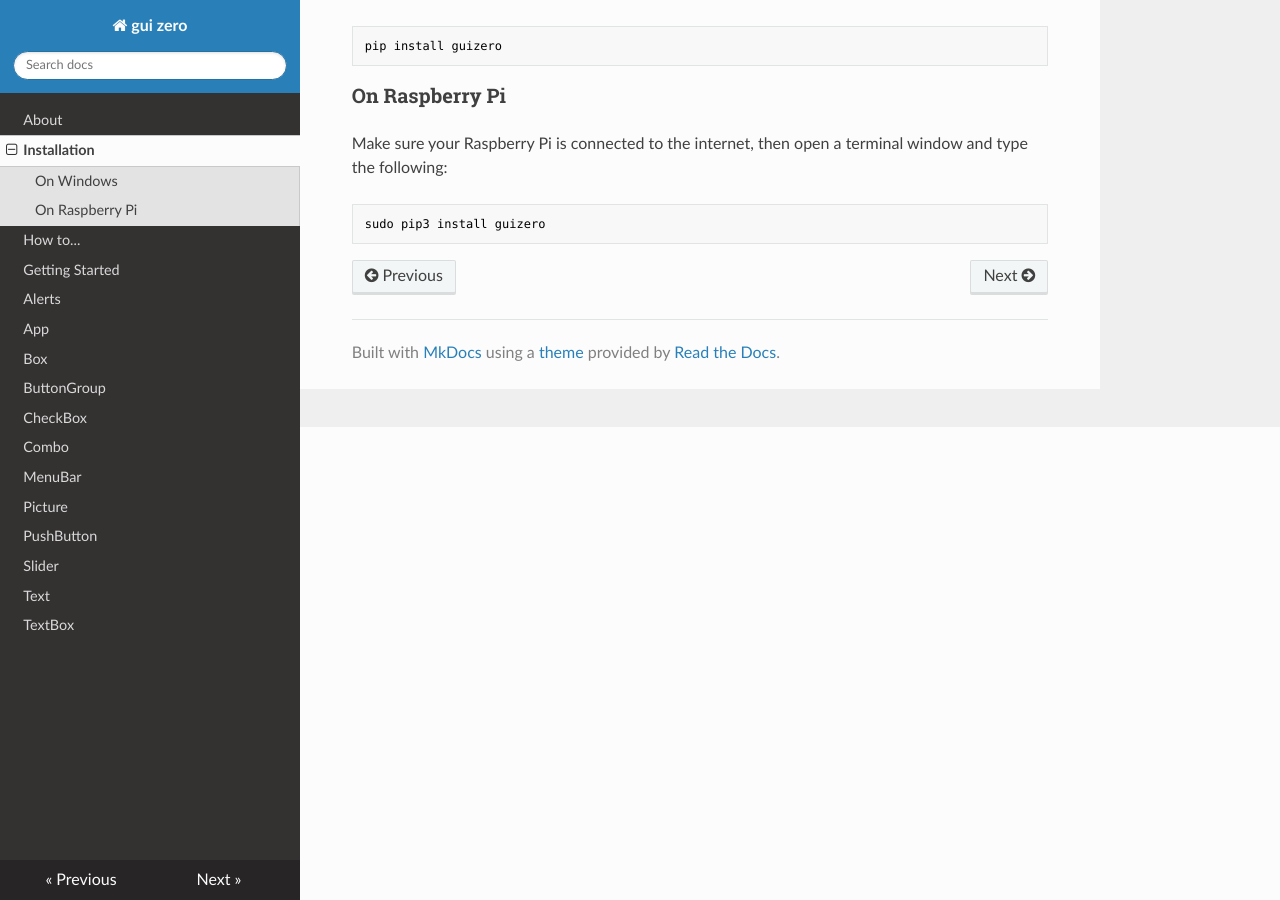
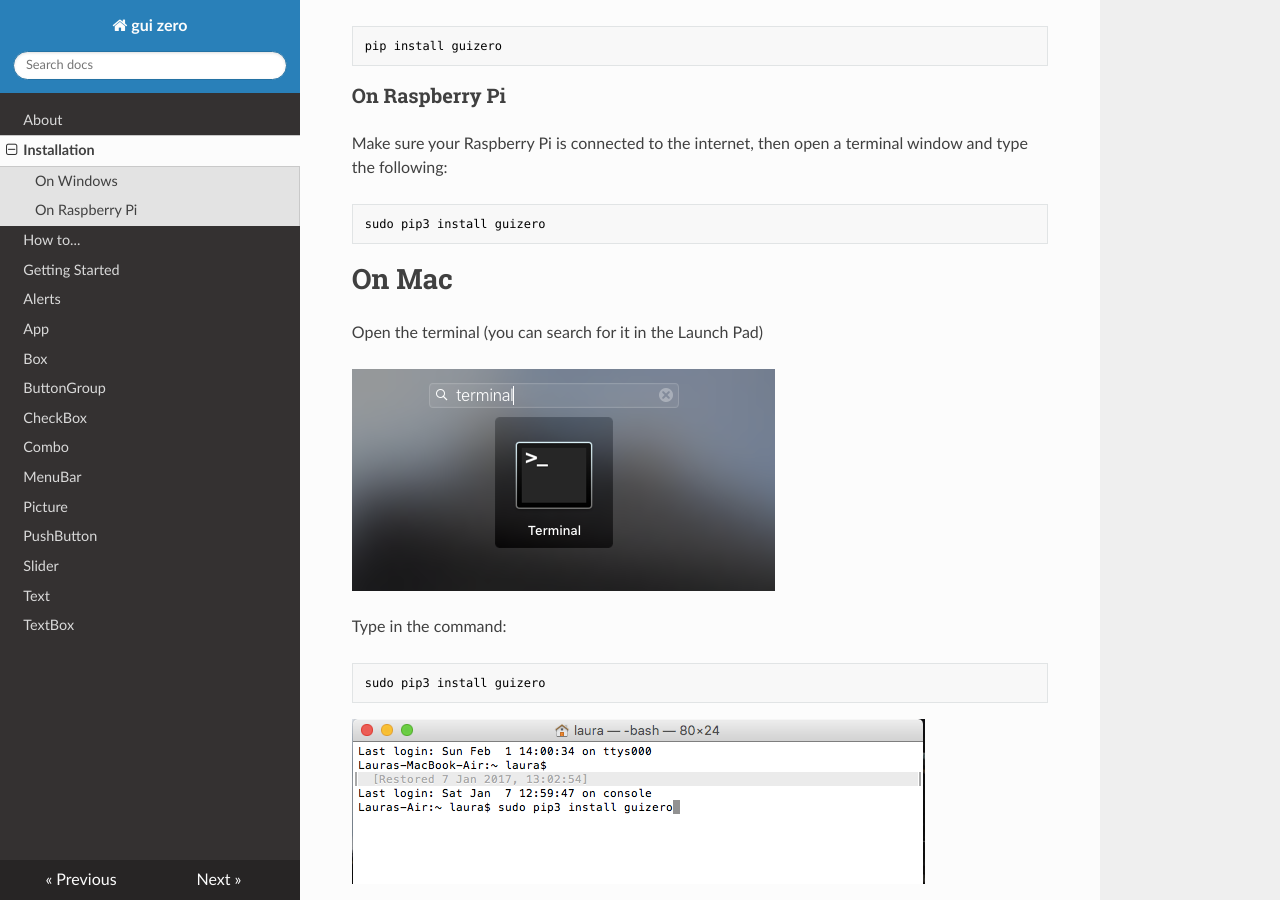
Before and after one commit to lawsie/guizero, an MkDocs documentation site: the page built from docs-src/docs/index.md, in a window 1280 px wide and 900 px high, scrolled down 473 px. Built offline with MkDocs 1.6.1, drawn with Linux system fonts in a browser that asks for light colours; nearby versions of some CDN libraries; old or Windows-style settings are respelled for this version of MkDocs.

Commit message:
Add Mac installation instructions to docs

````diff
--- a/docs-src/docs/index.md
+++ b/docs-src/docs/index.md
@@ -21,3 +21,15 @@ Make sure your Raspberry Pi is connected to the internet, then open a terminal w
 ```bash
 sudo pip3 install guizero
 ```
+
+# On Mac
+Open the terminal (you can search for it in the Launch Pad)
+
+![Mac terminal](images/mac-terminal.png)
+
+Type in the command:
+
+```bash
+sudo pip3 install guizero
+```
+![Mac install screenshot](images/mac-install.png)
````
Also changed, not shown: docs-src/docs/start.md (+2 -0 lines), docs-src/docs/images/mac-hello-world.png (added), docs-src/docs/images/mac-install.png (added), docs-src/docs/images/mac-terminal.png (added), 2 other files.
